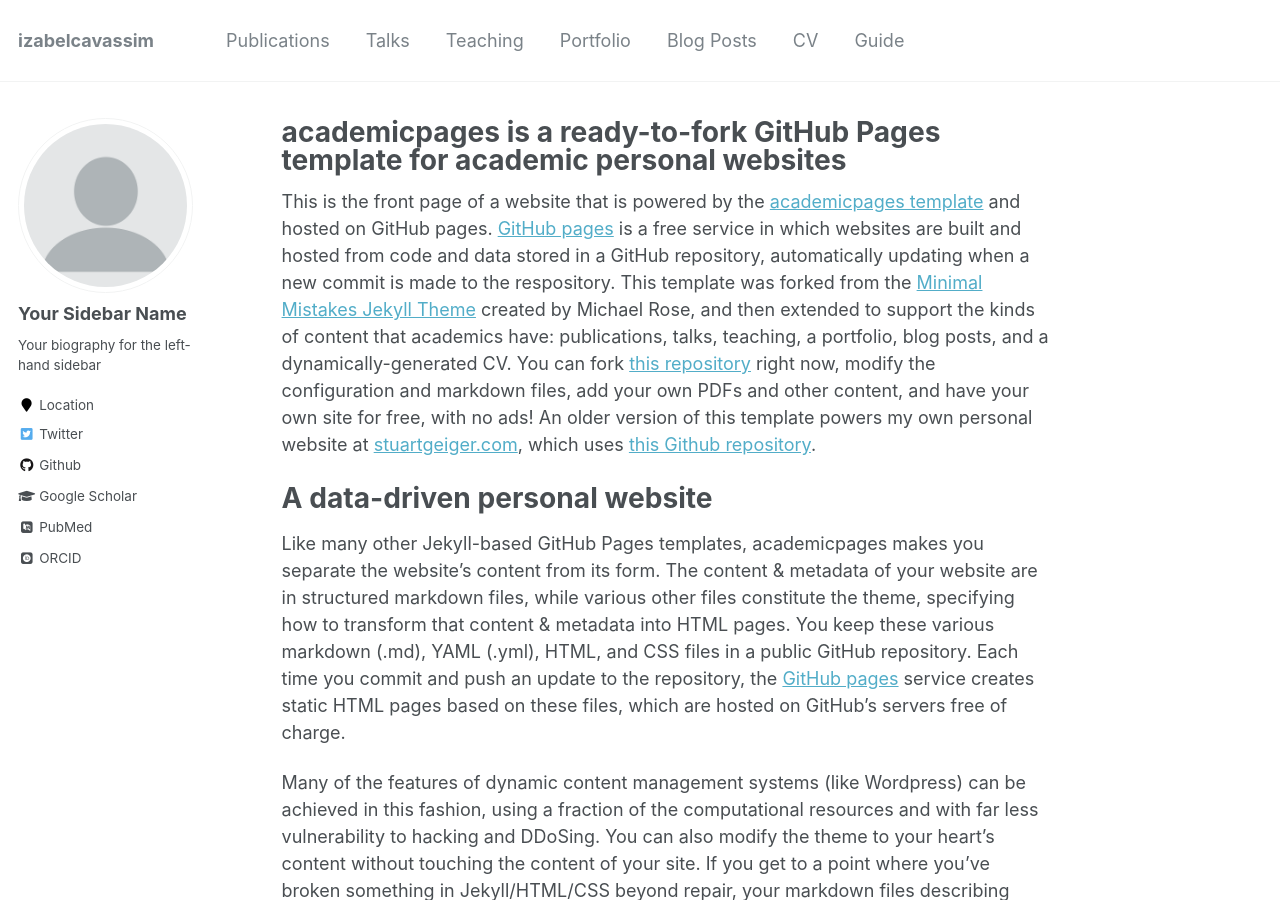
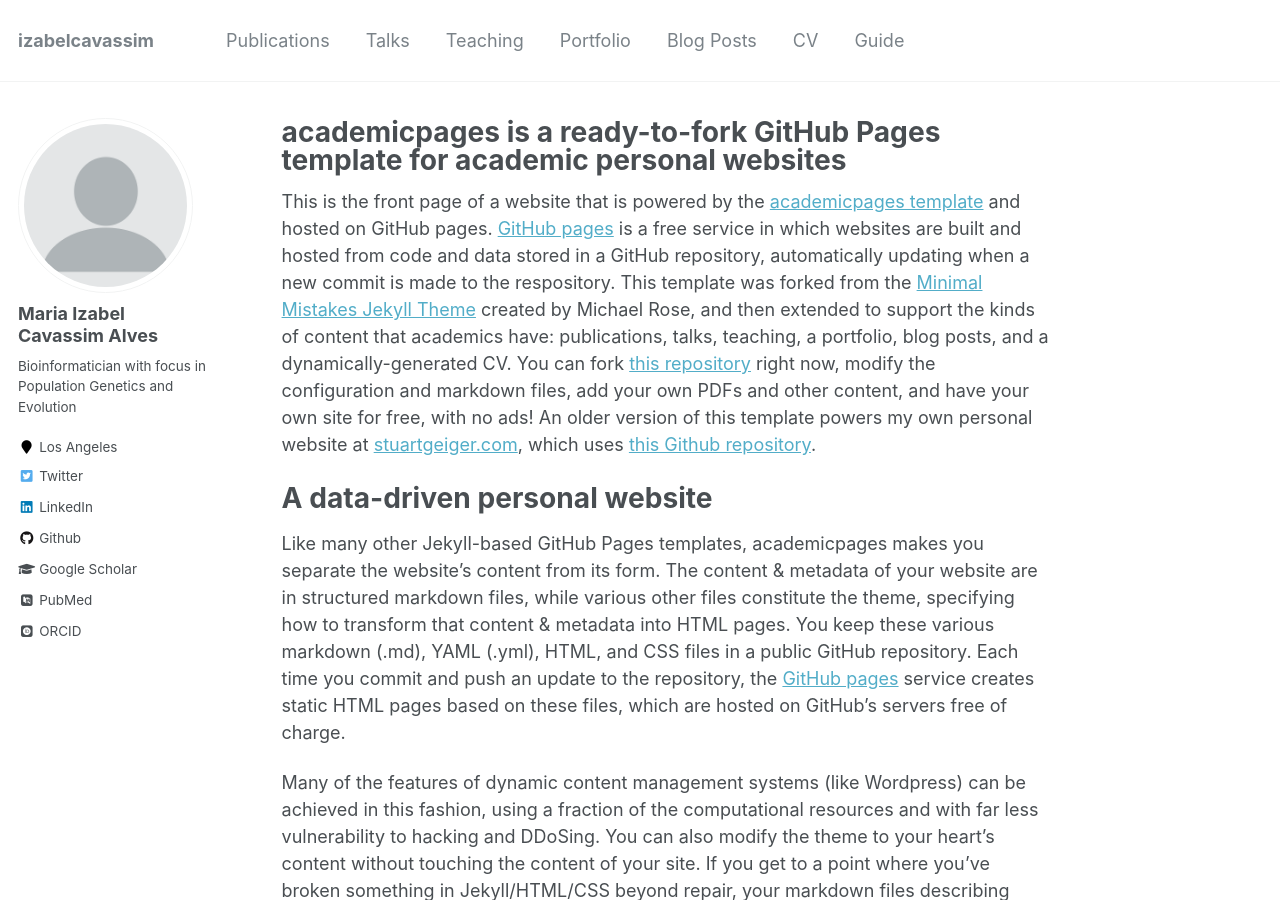
Before and after one commit to anahy13/anahy13.github.io, a Jekyll site: the page built from _pages/about.md, in a window 1280 px wide and 900 px high. Built offline with Jekyll 4.4.1, drawn with Linux system fonts in a browser that asks for light colours; some web fonts are replaced.

Commit message:
websites update

```diff
--- a/_config.yml
+++ b/_config.yml
@@ -80,13 +80,13 @@ analytics:
 
 # Site Author
 author:
-  name             : "Your Sidebar Name"
+  name             : "Maria Izabel Cavassim Alves"
   avatar           : "profile.png"
-  bio              : "Your biography for the left-hand sidebar"
-  location         : "Location"
+  bio              : "Bioinformatician with focus in Population Genetics and Evolution"
+  location         : "Los Angeles"
   employer         :
-  pubmed           : "https://www.ncbi.nlm.nih.gov/pubmed/?term=john+snow"
-  googlescholar    : "http://yourfullgooglescholarurl.com"
+  pubmed           : "https://www.ncbi.nlm.nih.gov/pubmed/?term=maria+izabel+a+cavassim"
+  googlescholar    : "https://scholar.google.com/citations?user=gEtyCVsAAAAJ&hl=en"
   email            :
   researchgate     :  # example: "https://www.researchgate.net/profile/yourprofile"
   uri              :
@@ -102,14 +102,14 @@ author:
   instagram        :
   impactstory      : #"https://profiles.impactstory.org/u/xxxx-xxxx-xxxx-xxxx"
   lastfm           :
-  linkedin         :
-  orcid            : "http://orcid.org/yourorcidurl"
+  linkedin         : "https://www.linkedin.com/in/izabelcavassim/"
+  orcid            : "https://orcid.org/0000-0001-9726-1431"
   pinterest        :
   soundcloud       :
   stackoverflow    : # http://stackoverflow.com/users/123456/username
   steam            :
   tumblr           :
-  twitter          : "replacethistwitterhandle"
+  twitter          : "izabelcavassim"
   vine             :
   weibo            :
   xing             :
```
